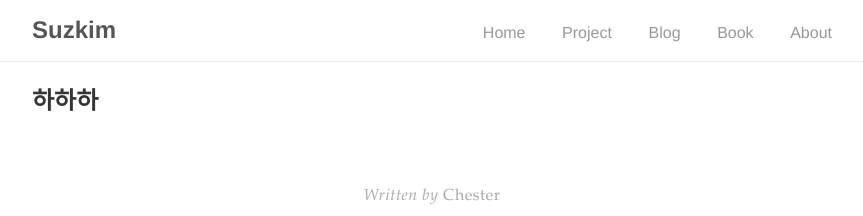
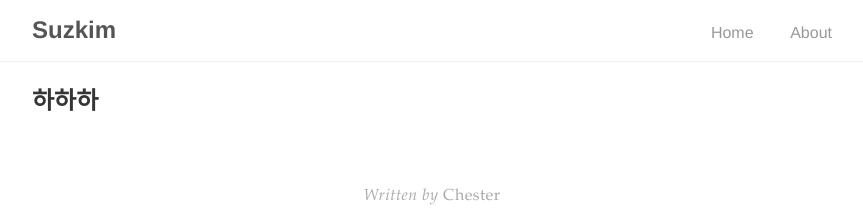
Before and after one commit to ksungz/ksungz.github.io, a Jekyll site: the page built from index.md, in a window 1280 px wide. Shown: the top 216 px of the page, without its empty margins (208-1071 px from the left). Built offline with Jekyll 4.4.1, drawn with Linux system fonts in a browser that asks for light colours.

Commit message:
[] - 테마셋팅

```diff
--- a/_includes/navigation.html
+++ b/_includes/navigation.html
@@ -7,7 +7,7 @@
       <li class="transition">
           <a href="{{ '' | prepend: site.baseurl }}/" {% if current[1] == "about" or current[1] == "blog" or current[1] == "book" or current[1] == "project" %} class="normal" {% endif %} class="active">Home</a>
       </li>
-      <li class="transition">
+      <!-- <li class="transition">
           <a href="{{ '/project' | prepend: site.baseurl }}" {% if current[1] == "project" %} class="active"{% endif %} >Project</a>
       </li>
       <li class="transition">
@@ -15,7 +15,7 @@
       </li>
       <li class="transition">
           <a href="{{ '/book' | prepend: site.baseurl }}" {% if current[1] == "book" %} class="active"{% endif %} >Book</a>
-      </li>
+      </li> -->
       <li class="transition">
           <a href="{{ '/about' | prepend: site.baseurl }}" {% if current[1] == "about" %} class="active"{% endif %} >About</a>
       </li>
```
